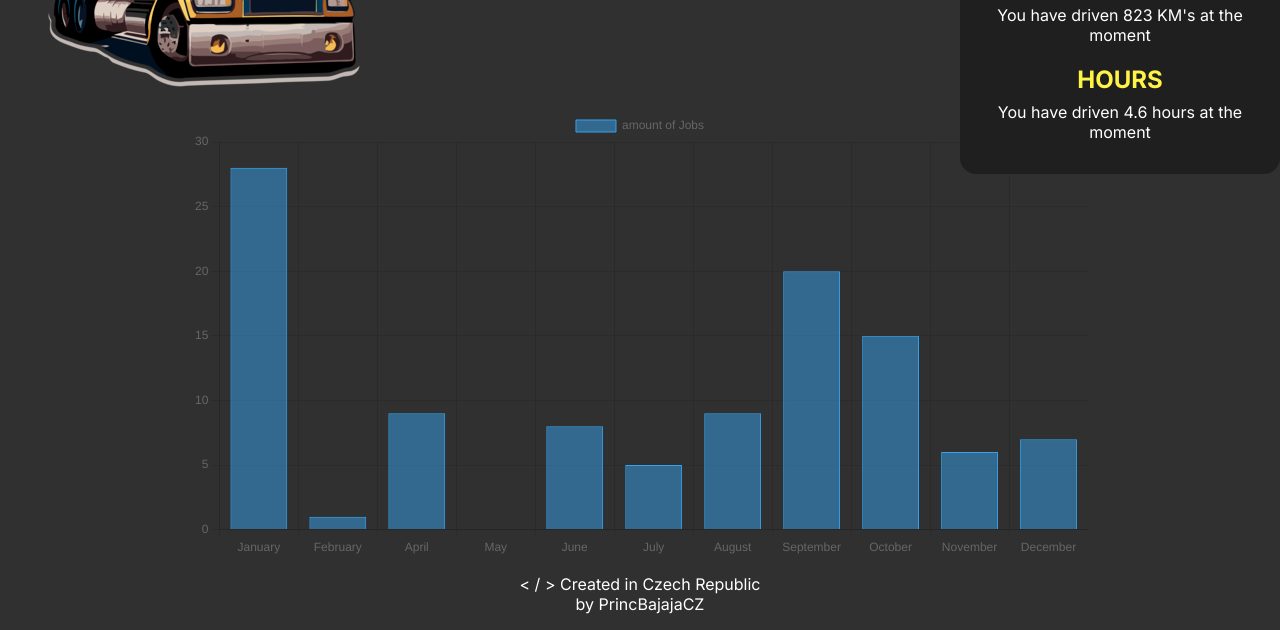
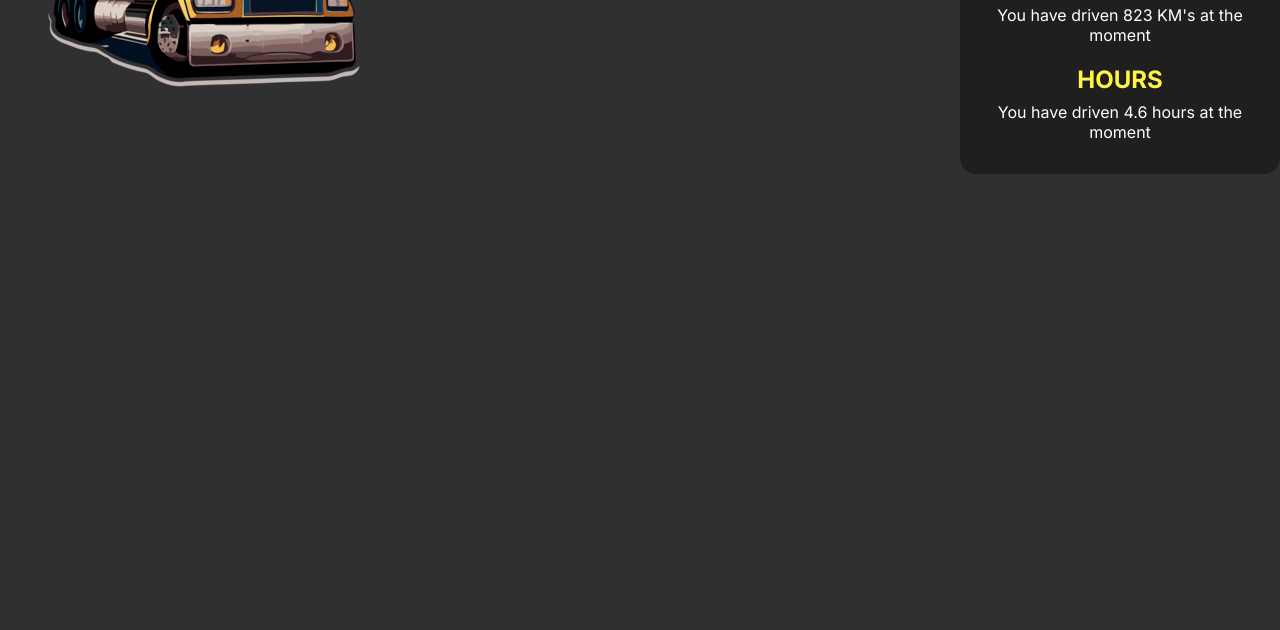
Before and after one commit to devBajaja/DriversHub, a plain HTML site: page index.html in a window 1280 px wide. Shown: the part 387-1017 px from the top of the page. After the commit the page ends 800 px from the top, so only its background shows below. Drawn offline with nearby package versions, Linux system fonts and the light colour scheme.

Commit message:
Deleted stats

```diff
--- a/index.html
+++ b/index.html
@@ -8,7 +8,6 @@
     <link rel="stylesheet" href="https://cdnjs.cloudflare.com/ajax/libs/font-awesome/6.5.1/css/all.min.css">
     <link href="https://fonts.googleapis.com/css2?family=Inter:wght@100..900&display=swap" rel="stylesheet">
     <link rel="shortcut icon" href="img/favicon.png" type="image/x-icon">
-    <script src="https://cdnjs.cloudflare.com/ajax/libs/Chart.js/4.4.1/chart.min.js"></script>
 </head>
 <body>
     <main>
@@ -84,39 +83,6 @@
 
             <h1 class="h1-welcome-message">Welcome back!👋</h1>
 
-            <section id="stats">
-                <div>
-                    <canvas id="myChart"></canvas>
-                  </div>
-
-                  <script src="https://cdn.jsdelivr.net/npm/chart.js"></script>
-
-                  <script>
-                    const ctx = document.getElementById('myChart');
-
-                    new Chart(ctx, {
-                      type: 'bar',
-                      data: {
-                        labels: ['January', 'February', 'April', 'May', 'June', 'July', 'August', 'September', 'October', 'November', 'December'],
-                        datasets: [{
-                          label: 'amount of Jobs',
-                          data: [28, 1, 9, 0, 8, 5, 9, 20, 15, 6, 7, 5],
-                          borderWidth: 1
-                        }]
-                      },
-                      options: {
-                        scales: {
-                          y: {
-                            beginAtZero: true
-                          }
-                        }
-                      }
-                    });
-                  </script>
-
-            </section>
-
-
         </main>
 
 
```
